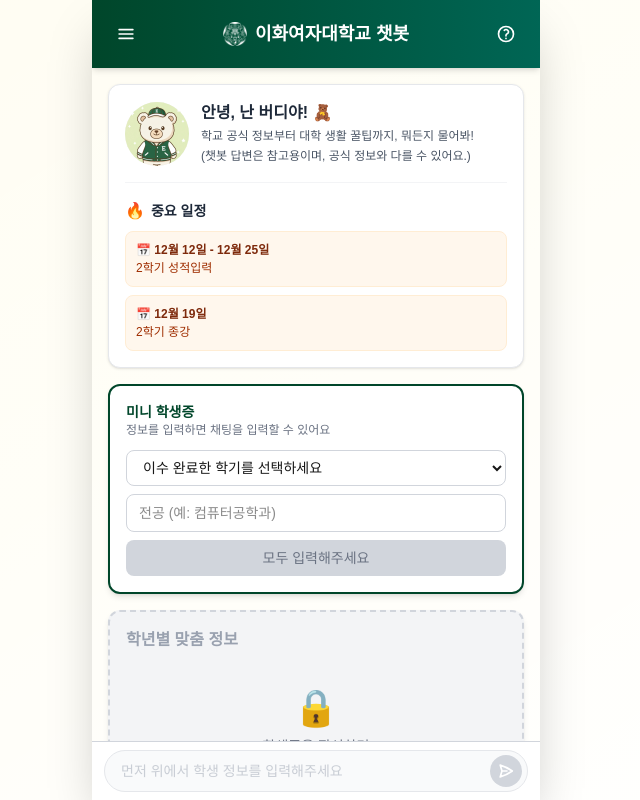
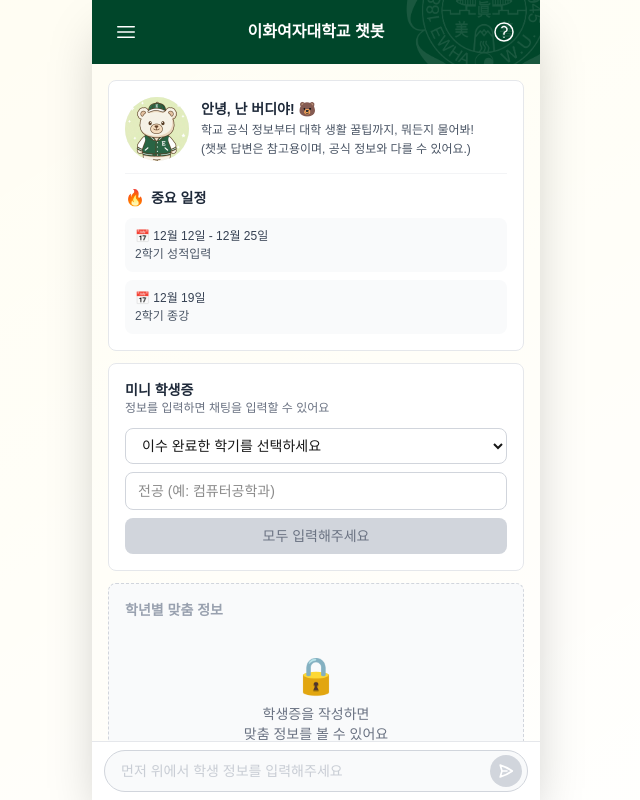
Before and after one commit to Sarang-Han/buddybot-front, a Next.js app: page / in a window 1280 px wide. Shown: the whole page, without its empty margins (324-964 px from the left). Built offline with nearby package versions, Linux system fonts and the light colour scheme.

Commit message:
자잘한 디자인 수정 2

```diff
--- a/components/ChatHeader.tsx
+++ b/components/ChatHeader.tsx
@@ -7,21 +7,33 @@ interface ChatHeaderProps {
 
 export default function ChatHeader({ onOpenFAQ, onOpenDrawer }: ChatHeaderProps) {
   return (
-    <header className="bg-gradient-to-r from-ewha-green to-ewha-green-sub text-white p-4 shadow-md">
-      <div className="flex items-center justify-between relative">
+    <header className="bg-ewha-green text-white py-3 px-4 relative overflow-hidden">
+      {/* 배경 로고 워터마크 */}
+      <div className="absolute -right-6 -bottom-6 opacity-10 pointer-events-none">
+        <Image
+          src="/symbol.PNG"
+          alt="이화여대 심볼"
+          width={160}
+          height={160}
+          className="object-contain"
+          priority
+        />
+      </div>
+
+      <div className="flex items-center justify-between relative z-10">
         {/* 왼쪽: 메뉴 버튼 */}
         <button
           onClick={onOpenDrawer}
-          className="p-2 hover:bg-white/10 rounded-lg transition-colors z-10"
+          className="p-1.5 hover:bg-white/10 rounded-lg transition-colors"
           aria-label="메뉴"
         >
           <svg
             xmlns="http://www.w3.org/2000/svg"
             fill="none"
             viewBox="0 0 24 24"
-            strokeWidth={2}
+            strokeWidth={1.5}
             stroke="currentColor"
-            className="w-5 h-5"
+            className="w-6 h-6"
           >
             <path
               strokeLinecap="round"
@@ -31,34 +43,24 @@ export default function ChatHeader({ onOpenFAQ, onOpenDrawer }: ChatHeaderProps)
           </svg>
         </button>
 
-        {/* 중앙: 로고와 제목 */}
-        <div className="absolute left-1/2 transform -translate-x-1/2 flex items-center justify-center w-full pointer-events-none">
-          <div className="flex items-center gap-2">
-            <Image
-              src="/symbol.PNG"
-              alt="이화여대 심볼"
-              width={24}
-              height={24}
-              className="object-contain"
-              priority
-            />
-            <h1 className="text-lg font-semibold">이화여자대학교 챗봇</h1>
-          </div>
+        {/* 중앙: 제목 */}
+        <div className="absolute left-1/2 transform -translate-x-1/2">
+          <h1 className="text-base font-semibold">이화여자대학교 챗봇</h1>
         </div>
 
         {/* 오른쪽: FAQ 버튼 */}
         <button
           onClick={onOpenFAQ}
-          className="p-2 hover:bg-white/10 rounded-lg transition-colors z-10"
+          className="p-2 hover:bg-white/10 rounded-lg transition-colors"
           aria-label="자주 묻는 질문"
         >
           <svg
             xmlns="http://www.w3.org/2000/svg"
             fill="none"
             viewBox="0 0 24 24"
-            strokeWidth={2}
+            strokeWidth={1.5}
             stroke="currentColor"
-            className="w-5 h-5"
+            className="w-6 h-6"
           >
             <path
               strokeLinecap="round"
--- a/components/ChatInput.tsx
+++ b/components/ChatInput.tsx
@@ -31,7 +31,7 @@ export default function ChatInput({ onSendMessage, disabled, studentInfo }: Chat
     : "먼저 위에서 학생 정보를 입력해주세요";
 
   return (
-    <div className="border-t border-gray-300 bg-white px-3 py-2">
+    <div className="border-t border-gray-200 bg-white px-3 py-2">
       <div className="relative flex items-center">
         <textarea
           value={input}
@@ -40,7 +40,7 @@ export default function ChatInput({ onSendMessage, disabled, studentInfo }: Chat
           placeholder={placeholder}
           disabled={disabled}
           rows={1}
-          className="flex-1 resize-none rounded-full border border-gray-200 pl-4 pr-12 py-2.5 text-sm focus:outline-none focus:ring-2 focus:ring-[var(--ewha-green)] focus:border-transparent disabled:bg-gray-50 disabled:cursor-not-allowed disabled:text-gray-400"
+          className="flex-1 resize-none rounded-full border border-gray-300 pl-4 pr-12 py-2.5 text-sm focus:outline-none focus:ring-1 focus:ring-ewha-green focus:border-ewha-green disabled:bg-gray-50 disabled:cursor-not-allowed disabled:text-gray-400"
           style={{
             maxHeight: '80px',
             minHeight: '40px',
@@ -49,7 +49,7 @@ export default function ChatInput({ onSendMessage, disabled, studentInfo }: Chat
         <button
           onClick={handleSend}
           disabled={disabled || !input.trim()}
-          className="absolute right-1.5 bg-[var(--ewha-green)] text-white rounded-full p-2 hover:bg-[var(--ewha-green-sub)] disabled:bg-gray-300 disabled:cursor-not-allowed transition-colors"
+          className="absolute right-1.5 bg-ewha-green text-white rounded-full p-2 hover:opacity-90 disabled:bg-gray-300 disabled:cursor-not-allowed transition-opacity"
           aria-label="메시지 보내기"
         >
           <svg
--- a/components/ChatMessages.tsx
+++ b/components/ChatMessages.tsx
@@ -27,10 +27,10 @@ export default function ChatMessages({ messages, isLoading }: ChatMessagesProps)
           className={`flex ${message.sender === 'user' ? 'justify-end' : 'justify-start'}`}
         >
           <div
-            className={`max-w-[75%] rounded-2xl px-4 py-3 ${
+            className={`max-w-[75%] rounded-2xl px-4 py-2.5 ${
               message.sender === 'user'
                 ? 'bg-ewha-green text-white rounded-br-sm'
-                : 'bg-white text-gray-800 shadow-md rounded-bl-sm'
+                : 'bg-white text-gray-800 border border-gray-200 rounded-bl-sm'
             }`}
           >
             <p className="text-sm whitespace-pre-wrap break-words">{message.text}</p>
@@ -50,7 +50,7 @@ export default function ChatMessages({ messages, isLoading }: ChatMessagesProps)
 
       {isLoading && (
         <div className="flex justify-start">
-          <div className="bg-white rounded-2xl rounded-bl-sm px-4 py-3 shadow-md">
+          <div className="bg-white rounded-2xl rounded-bl-sm px-4 py-3 border border-gray-200">
             <div className="flex space-x-2">
               <div className="w-2 h-2 bg-gray-400 rounded-full animate-bounce"></div>
               <div className="w-2 h-2 bg-gray-400 rounded-full animate-bounce" style={{ animationDelay: '0.1s' }}></div>
--- a/components/GradeGuideSection.tsx
+++ b/components/GradeGuideSection.tsx
@@ -63,14 +63,14 @@ export default function GradeGuideSection({ onGuideClick, studentInfo }: GradeGu
   const isLocked = !studentInfo;
 
   return (
-    <div className={`rounded-xl p-4 shadow-md mb-4 transition-all ${
+    <div className={`rounded-lg p-4 transition-all ${
       isLocked
-        ? 'bg-gray-100 border-2 border-dashed border-gray-300'
-        : 'bg-gradient-to-br from-accent-mint/10 to-accent-blue/10'
+        ? 'bg-gray-50 border border-dashed border-gray-300'
+        : 'bg-white border border-gray-200'
     }`}>
       <div className="flex items-center justify-between mb-3">
-        <h3 className={`text-base font-bold flex items-center ${
-          isLocked ? 'text-gray-400' : 'text-ewha-green'
+        <h3 className={`text-sm font-semibold flex items-center ${
+          isLocked ? 'text-gray-400' : 'text-gray-800'
         }`}>
           학년별 맞춤 정보
         </h3>
@@ -78,7 +78,7 @@ export default function GradeGuideSection({ onGuideClick, studentInfo }: GradeGu
           <select
             value={selectedGrade}
             onChange={(e) => setSelectedGrade(e.target.value)}
-            className="px-2 py-1 text-xs border-2 border-ewha-green rounded-lg font-medium text-ewha-green bg-white"
+            className="px-2 py-1 text-xs border border-gray-300 rounded-md font-medium text-gray-700 bg-white focus:outline-none focus:ring-1 focus:ring-ewha-green"
           >
             <option value="1">1학년</option>
             <option value="2">2학년</option>
@@ -99,16 +99,16 @@ export default function GradeGuideSection({ onGuideClick, studentInfo }: GradeGu
         </div>
       ) : (
         <>
-          <div className="bg-white rounded-lg p-3 mb-2">
-            <h4 className="text-sm font-bold text-gray-800 mb-2">{currentGuide.title}</h4>
+          <div>
+            <h4 className="text-sm font-medium text-gray-700 mb-2">{currentGuide.title}</h4>
             <div className="space-y-1">
               {currentGuide.items.map((item, index) => (
                 <button
                   key={index}
                   onClick={() => onGuideClick(item)}
-                  className="w-full text-left text-xs text-gray-700 hover:text-ewha-green hover:bg-bg-cream active:bg-ewha-green active:text-white px-2 py-1.5 rounded-lg transition-all active:scale-95 flex items-center cursor-pointer"
+                  className="w-full text-left text-xs text-gray-700 hover:bg-gray-50 px-3 py-2 rounded-md transition-colors flex items-center cursor-pointer"
                 >
-                  <span className="mr-2 text-sm">✅</span>
+                  <span className="mr-2 text-sm">✔️</span>
                   <span>{item}</span>
                 </button>
               ))}
--- a/components/HeroSection.tsx
+++ b/components/HeroSection.tsx
@@ -57,9 +57,9 @@ export default function HeroSection() {
   }, []);
 
   return (
-    <section className="bg-white border border-gray-200 rounded-xl p-4 shadow-sm mb-4">
+    <section className="bg-white border border-gray-200 rounded-lg p-4 mb-3">
       {/* Buddy 소개 */}
-      <div className="flex items-center space-x-3 mb-4 pb-4 border-b border-gray-100">
+      <div className="flex items-center space-x-3 mb-3 pb-3 border-b border-gray-100">
         <div className="relative w-16 h-16 rounded-full overflow-hidden bg-gray-100 flex-shrink-0">
           <Image
             src="/bear.jpeg"
@@ -70,7 +70,7 @@ export default function HeroSection() {
           />
         </div>
         <div className="flex-1">
-          <h1 className="text-base font-bold text-gray-800 mb-0.5">안녕, 난 버디야! 🧸</h1>
+          <h1 className="text-sm font-semibold text-gray-800 mb-0.5">안녕, 난 버디야! 🐻</h1>
           <p className="text-xs text-gray-600 leading-relaxed">
             학교 공식 정보부터 대학 생활 꿀팁까지, 뭐든지 물어봐!<br />
             (챗봇 답변은 참고용이며, 공식 정보와 다를 수 있어요.)
@@ -85,12 +85,12 @@ export default function HeroSection() {
           <div className="h-3 bg-gray-100 rounded w-full"></div>
         </div>
       ) : events.length === 0 ? (
-        <div className="bg-blue-50 rounded-lg p-3">
+        <div className="bg-gray-50 rounded-lg p-3">
           <div className="flex items-center mb-1">
             <span className="text-base mr-1.5">💡</span>
-            <h3 className="text-xs font-bold text-blue-900">버디의 한마디</h3>
+            <h3 className="text-xs font-semibold text-gray-700">버디의 한마디</h3>
           </div>
-          <p className="text-xs text-blue-700 leading-relaxed">
+          <p className="text-xs text-gray-600 leading-relaxed">
             현재 다가오는 중요 일정이 없어요. 편안한 학기를 보내고 있네요! 😊
           </p>
         </div>
@@ -103,8 +103,8 @@ export default function HeroSection() {
 
           <div className="space-y-2">
             {events.map((event, index) => (
-              <div key={index} className="bg-orange-50 border border-orange-100 rounded-lg p-2.5">
-                <div className="text-xs font-semibold text-orange-900 mb-0.5">
+              <div key={index} className="bg-gray-50 rounded-lg p-2.5">
+                <div className="text-xs font-medium text-gray-700 mb-0.5">
                   📅 {new Date(event.startDate).toLocaleDateString('ko-KR', {
                     month: 'long',
                     day: 'numeric'
@@ -116,7 +116,7 @@ export default function HeroSection() {
                     })}`
                   }
                 </div>
-                <div className="text-xs text-orange-800">{event.title}</div>
+                <div className="text-xs text-gray-600">{event.title}</div>
               </div>
             ))}
           </div>
--- a/components/StudentInfoCard.tsx
+++ b/components/StudentInfoCard.tsx
@@ -1,6 +1,7 @@
 'use client';
 
 import { useState } from 'react';
+import Image from 'next/image';
 
 interface StudentInfo {
   grade: string;
@@ -60,8 +61,19 @@ export default function StudentInfoCard({ onInfoComplete, onInfoReset, studentIn
   // 정보 입력 완료 후 축소된 뷰
   if (studentInfo) {
     return (
-      <div className="bg-gradient-to-r from-ewha-green to-ewha-green-sub text-white rounded-xl p-3 shadow-md mb-4">
-        <div className="flex items-center justify-between">
+      <div className="bg-ewha-green text-white rounded-lg p-3 mb-3 relative overflow-hidden">
+        {/* 배경 로고 워터마크 */}
+        <div className="absolute -right-3 -bottom-6 opacity-10 pointer-events-none">
+          <Image
+            src="/symbol.PNG"
+            alt="이화여대 심볼"
+            width={130}
+            height={130}
+            className="object-contain"
+          />
+        </div>
+
+        <div className="flex items-center justify-between relative z-10">
           <div className="flex items-center space-x-2 flex-1">
             <div className="text-sm">
               <span className="font-bold">{getSemesterLabel(studentInfo.semester)}</span>
@@ -71,7 +83,7 @@ export default function StudentInfoCard({ onInfoComplete, onInfoReset, studentIn
           </div>
           <button
             onClick={handleEdit}
-            className="text-xs bg-white/20 hover:bg-white/30 px-2 py-1 rounded-lg transition-colors flex items-center space-x-1"
+            className="text-xs bg-white/20 hover:bg-white/30 px-2.5 py-1 rounded-md transition-colors flex items-center space-x-1"
           >
             <svg
               xmlns="http://www.w3.org/2000/svg"
@@ -96,10 +108,10 @@ export default function StudentInfoCard({ onInfoComplete, onInfoReset, studentIn
 
   // 정보 입력 전 컴팩트 뷰
   return (
-    <div className="bg-white border-2 border-ewha-green rounded-xl p-4 shadow-md mb-4">
+    <div className="bg-white border border-gray-200 rounded-lg p-4 mb-3">
       <div className="flex items-center mb-3">
         <div>
-          <h2 className="text-sm font-bold text-ewha-green">미니 학생증</h2>
+          <h2 className="text-sm font-semibold text-gray-800">미니 학생증</h2>
           <p className="text-xs text-gray-500">정보를 입력하면 채팅을 입력할 수 있어요</p>
         </div>
       </div>
```
